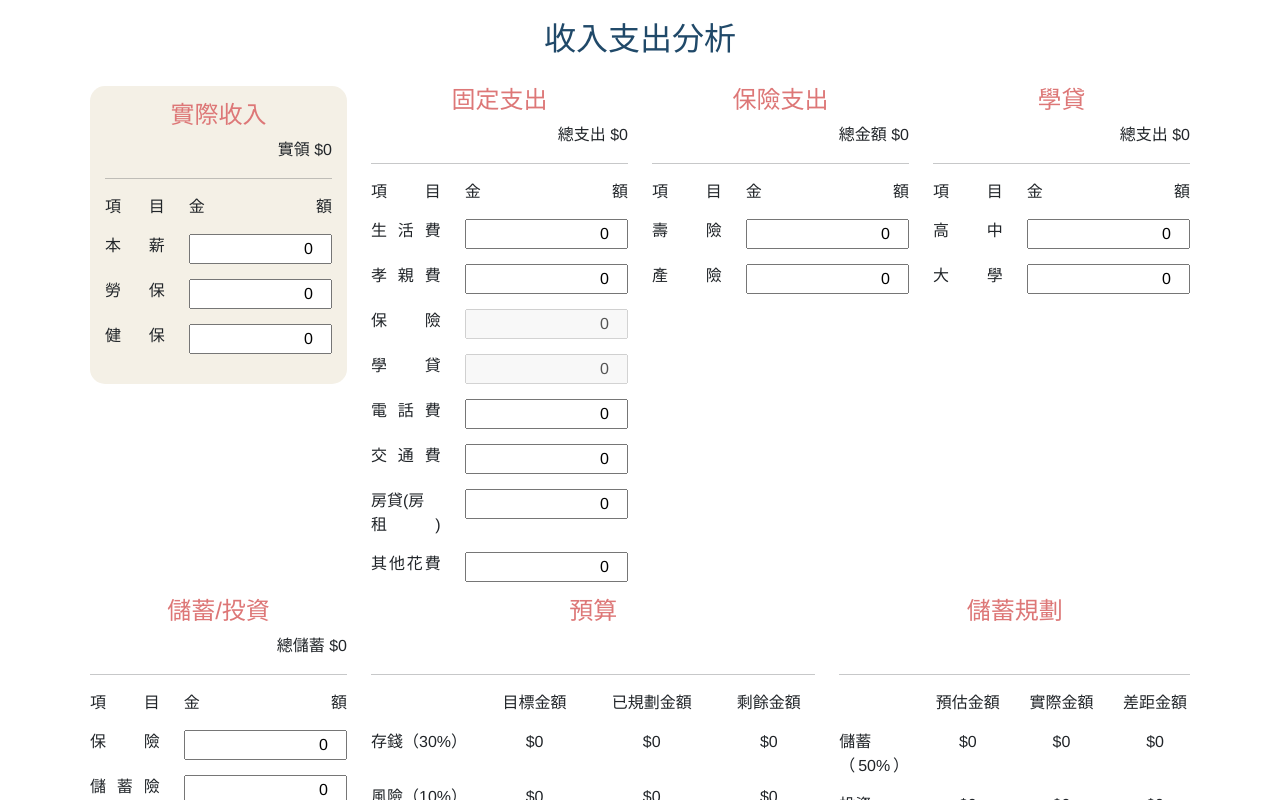
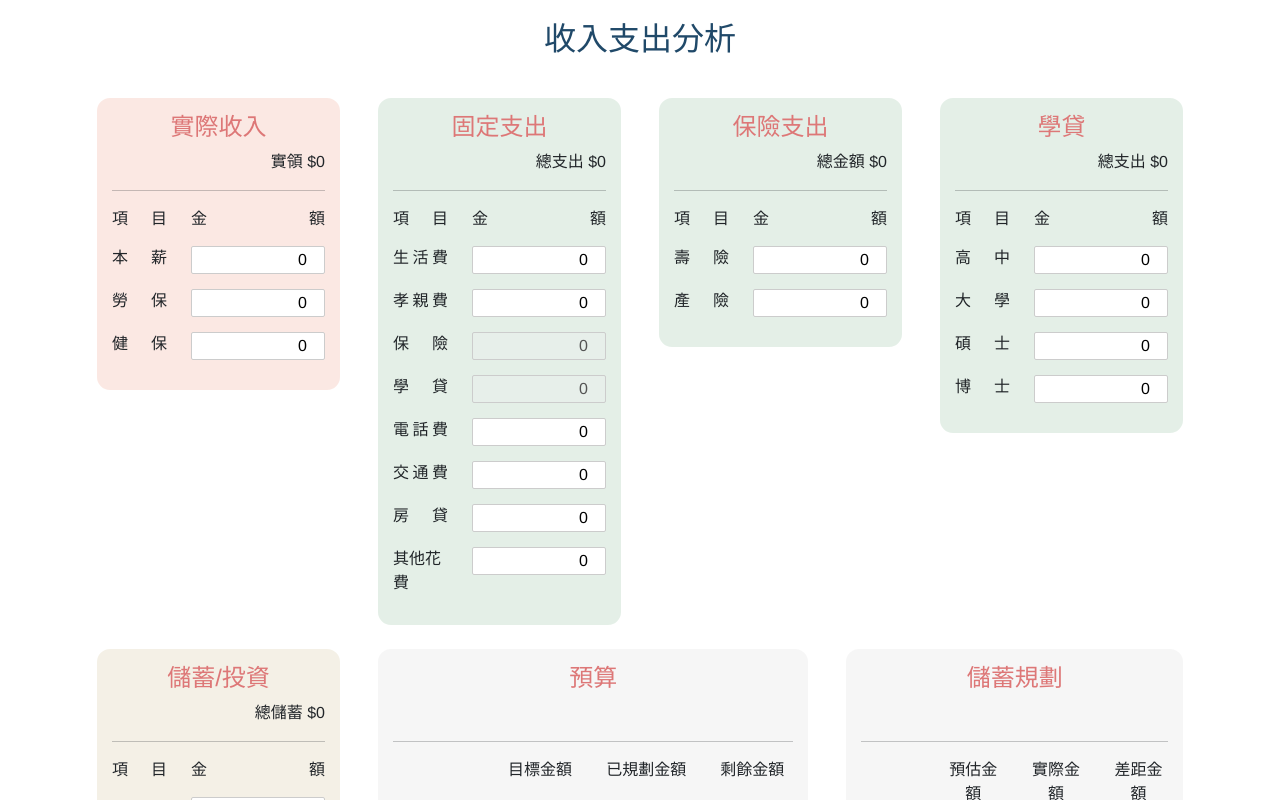
Before and after one commit to LinTF/IncomePlan, a Vue app: page / in a window 1280 px wide. Shown: the top 800 px of the page. Built offline with nearby package versions, Linux system fonts and the light colour scheme.

Commit message:
調整樣式，修改錯字，新增碩士與博士學貸項目

```diff
--- a/src/assets/scss/style.scss
+++ b/src/assets/scss/style.scss
@@ -44,4 +44,33 @@ h4 {
 
 input[type="number"] {
     text-align: right;
+    border: 1px solid #ccc;
+    border-radius: 2px;
+    outline: none;
+
+    &:focus {
+        border-color: #d78ab7;
+        background-color: #dd7777;
+        color: #fff;
+    }
 }
+
+.bag-block {
+    padding: 15px;
+    border-radius: 15px;
+    border: 2px solid #fff;
+    margin: 10px 5px;
+
+    &:hover {
+        border: 2px solid #dd7777;
+        transition: .5s;
+    }
+}
+
+// .top-block {
+//     display: table;
+
+//     .cell {
+//         display: table-cell;
+//     }
+// }
--- a/src/components/budgetBlock.vue
+++ b/src/components/budgetBlock.vue
@@ -1,5 +1,5 @@
 <template>
-    <div id="budget">
+    <div id="budget" class="bag-block">
         <h4>預算</h4>
         <br />
         <hr />
@@ -136,6 +136,8 @@
     }
 </script>
 
-<style>
-
+<style scoped lang="scss">
+    #budget {
+        background-color: #F6F6F6;
+    }
 </style>
--- a/src/components/incomeBlock.vue
+++ b/src/components/incomeBlock.vue
@@ -1,5 +1,5 @@
 <template>
-    <div id="income">
+    <div id="income" class="bag-block">
         <h4>實際收入</h4>
         <p class="txt-right">實領 ${{ numberToMoney(incomeTotal) }} </p>
         <hr />
@@ -93,12 +93,6 @@
 
 <style scoped lang="scss">
     #income {
-        background-color: #f4f0e6;
-        padding: 15px;
-        border-radius: 15px;
-
-        &:hover {
-            border-radius: 0px;
-        }
+        background-color: #fbe8e3;
     }
 </style>
--- a/src/components/insuranceBlock.vue
+++ b/src/components/insuranceBlock.vue
@@ -1,5 +1,5 @@
 <template>
-    <div id="insurance-item">
+    <div id="insurance-item" class="bag-block">
         <h4>保險支出</h4>
         <p class="txt-right">總金額 ${{ numberToMoney(insuranceTotal) }} {{ $emit('emitInsuranceCost', parseInt(insuranceTotal)) }} </p>
         <hr />
@@ -66,6 +66,8 @@
     }
 </script>
 
-<style>
-
+<style scoped lang="scss">
+    #insurance-item {
+        background-color: #e4efe7;
+    }
 </style>
--- a/src/components/outlayBlock.vue
+++ b/src/components/outlayBlock.vue
@@ -1,5 +1,5 @@
 <template>
-    <div id="outlay">
+    <div id="outlay" class="bag-block">
         <h4>固定支出</h4>
         <p class="txt-right">總支出 ${{ numberToMoney(outlayTotal + this.propsInsuranceTotal + this.propsStudentLoans) }}</p>
         <hr />
@@ -77,7 +77,7 @@
             <div class="income-item">
                 <div class="row">
                     <div class="col-4 title">
-                        <span>房貸(房租)</span>
+                        <span>房貸</span>
                     </div>
                     <div class="col-8">
                         <input type="number" v-model="houseCost" @keyup="outlay" min="0" />
@@ -158,6 +158,8 @@
     }
 </script>
 
-<style>
-
+<style scoped lang="scss">
+    #outlay {
+        background-color: #e4efe7;
+    }
 </style>
--- a/src/components/planBlock.vue
+++ b/src/components/planBlock.vue
@@ -1,5 +1,5 @@
 <template>
-    <div id="save-plan">
+    <div id="save-plan" class="bag-block">
         <h4>儲蓄規劃</h4>
         <p><br /></p>
         <hr />
@@ -89,6 +89,8 @@
     }
 </script>
 
-<style>
-
+<style scoped lang="scss">
+    #save-plan {
+        background-color: #F6F6F6;
+    }
 </style>
--- a/src/components/saveBlock.vue
+++ b/src/components/saveBlock.vue
@@ -1,5 +1,5 @@
 <template>
-    <div id="save-item">
+    <div id="save-item" class="bag-block">
         <h4>儲蓄/投資</h4>
         <p class="txt-right">總儲蓄 ${{ numberToMoney(saveTotal) }} {{ $emit('emitSavePlanTotal', saveTotal) }}</p>
         <hr />
@@ -99,6 +99,8 @@
     }
 </script>
 
-<style>
-
+<style scoped lang="scss">
+    #save-item {
+        background-color: #f4f0e6;
+    }
 </style>
--- a/src/components/studentLoanBlock.vue
+++ b/src/components/studentLoanBlock.vue
@@ -1,7 +1,7 @@
 <template>
-    <div id="studen-loan">
+    <div id="studen-loan" class="bag-block">
         <h4>學貸</h4>
-        <p class="txt-right">總支出 ${{ numberToMoney(loanTotal) }} {{ $emit('emitLoanTota', loanTotal) }}</p>
+        <p class="txt-right">總支出 ${{ numberToMoney(loanTotal) }} {{ $emit('emitLoanTotal', loanTotal) }}</p>
         <hr />
         <div>
             <div class="income-item">
@@ -34,6 +34,26 @@
                     </div>
                 </div>
             </div>
+            <div class="income-item">
+                <div class="row">
+                    <div class="col-4 title">
+                        <span>碩士</span>
+                    </div>
+                    <div class="col-8">
+                        <input type="number" v-model="master" @keyup="total" min="0" />
+                    </div>
+                </div>
+            </div>
+            <div class="income-item">
+                <div class="row">
+                    <div class="col-4 title">
+                        <span>博士</span>
+                    </div>
+                    <div class="col-8">
+                        <input type="number" v-model="doctor" @keyup="total" min="0" />
+                    </div>
+                </div>
+            </div>
         </div>
     </div>
 </template>
@@ -49,6 +69,8 @@
                 loanTotal: 0,
                 highSchool: 0,
                 university: 0,
+                master: 0,
+                doctor: 0,
 
                 // public js
                 numberToMoney,
@@ -59,13 +81,17 @@
             total() {
                 const highSchool = judgeEmptyVal(this.highSchool);
                 const university = judgeEmptyVal(this.university);
+                const master = judgeEmptyVal(this.master);
+                const doctor = judgeEmptyVal(this.doctor);
 
-                this.loanTotal = parseInt(highSchool) + parseInt(university)
+                this.loanTotal = parseInt(highSchool) + parseInt(university) + parseInt(master) + parseInt(doctor)
             }
         }
     }
 </script>
 
-<style>
-
+<style scoped lang="scss">
+    #studen-loan {
+        background-color: #e4efe7;
+    }
 </style>
--- a/src/pages/App.vue
+++ b/src/pages/App.vue
@@ -6,16 +6,24 @@
         <div class="container">
             <div class="row">
                 <div class="col-xl-3 col-md-4 col-sm-6">
-                    <incomeBlock @emitIncomeTotal="getIncomeTotal" />
+                    <div class="cell">
+                        <incomeBlock @emitIncomeTotal="getIncomeTotal" />
+                    </div>
                 </div>
                 <div class="col-xl-3 col-md-4 col-sm-6">
-                    <outlayBlock @emitHouseCost="getHouseCost" @emitOtherPlanCost="getOtherPlanCost" :propsInsuranceTotal=insuranceCost :propsStudentLoans=loanTota />
+                    <div class="cell">
+                        <outlayBlock @emitHouseCost="getHouseCost" @emitOtherPlanCost="getOtherPlanCost" :propsInsuranceTotal=insuranceCost :propsStudentLoans=loanTotal />
+                    </div>
                 </div>
                 <div class="col-xl-3 col-md-4 col-sm-6">
-                    <insuranceBlock @emitInsuranceCost="getInsuranceCost" />
+                    <div class="cell">
+                        <insuranceBlock @emitInsuranceCost="getInsuranceCost" />
+                    </div>
                 </div>
                 <div class="col-xl-3 col-md-6 col-sm-6">
-                    <studentLoanBlock @emitLoanTota="getLoanTotal" />
+                    <div class="cell">
+                        <studentLoanBlock @emitLoanTotal="getLoanTotal" />
+                    </div>
                 </div>
                 <div class="col-xl-3 col-md-6">
                     <saveBlock @emitSavePlanTotal="getSavePlanTotal" @emitSaveBank="getSaveBank" @emitInvest="getInvest" />
@@ -66,7 +74,7 @@
                 // 保險支出總額
                 insuranceCost: 0,
                 // 學貸繳費金額
-                loanTota: 0,
+                loanTotal: 0,
                 // 存錢計畫總額
                 savePlanTotal: 0,
                 // 住宿費用
@@ -101,7 +109,7 @@
             },
             // 傳入outlayBlock > props:studentLoans(學貸總金額)
             getLoanTotal(val) {
-                this.loanTota = val;
+                this.loanTotal = val;
             },
             // 傳入budgetBlock > props:saveTotal(存款計劃總金額)
             getSavePlanTotal(val) {
```
